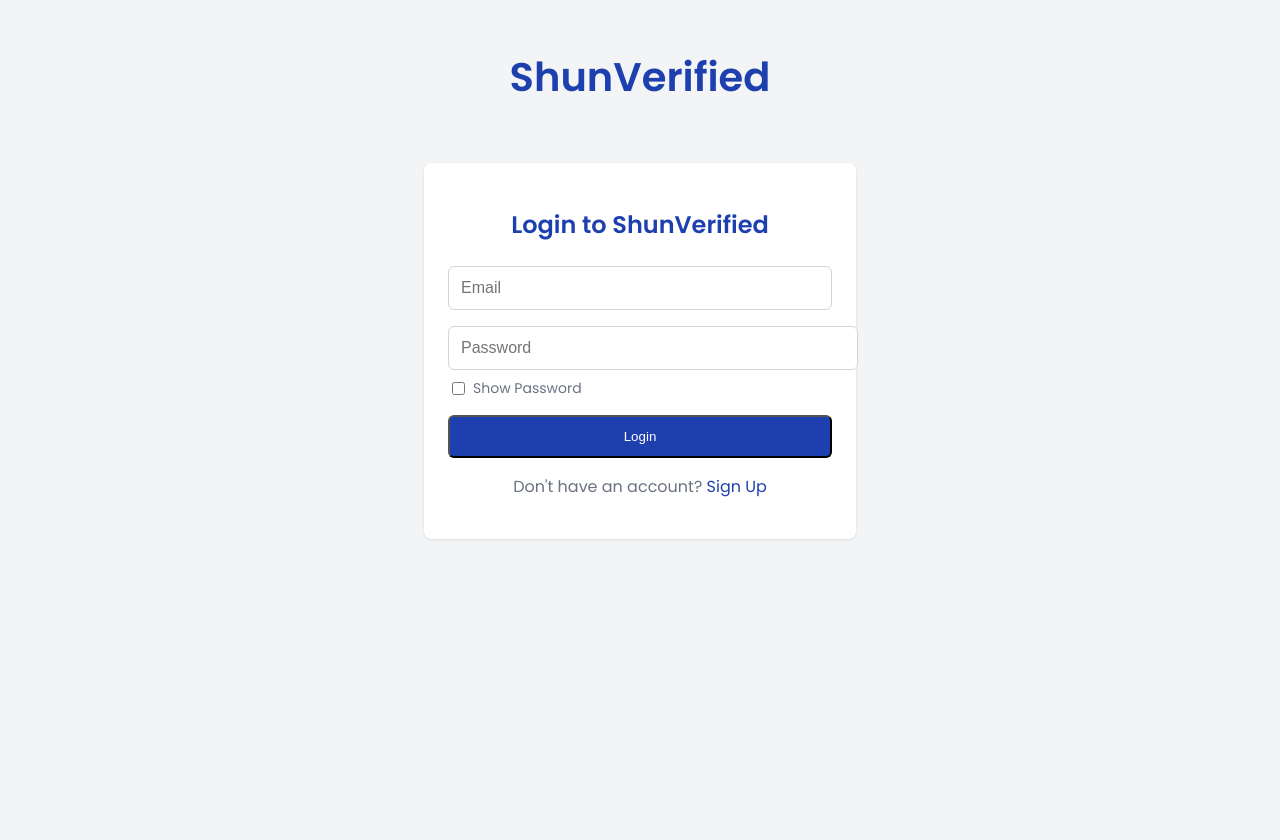
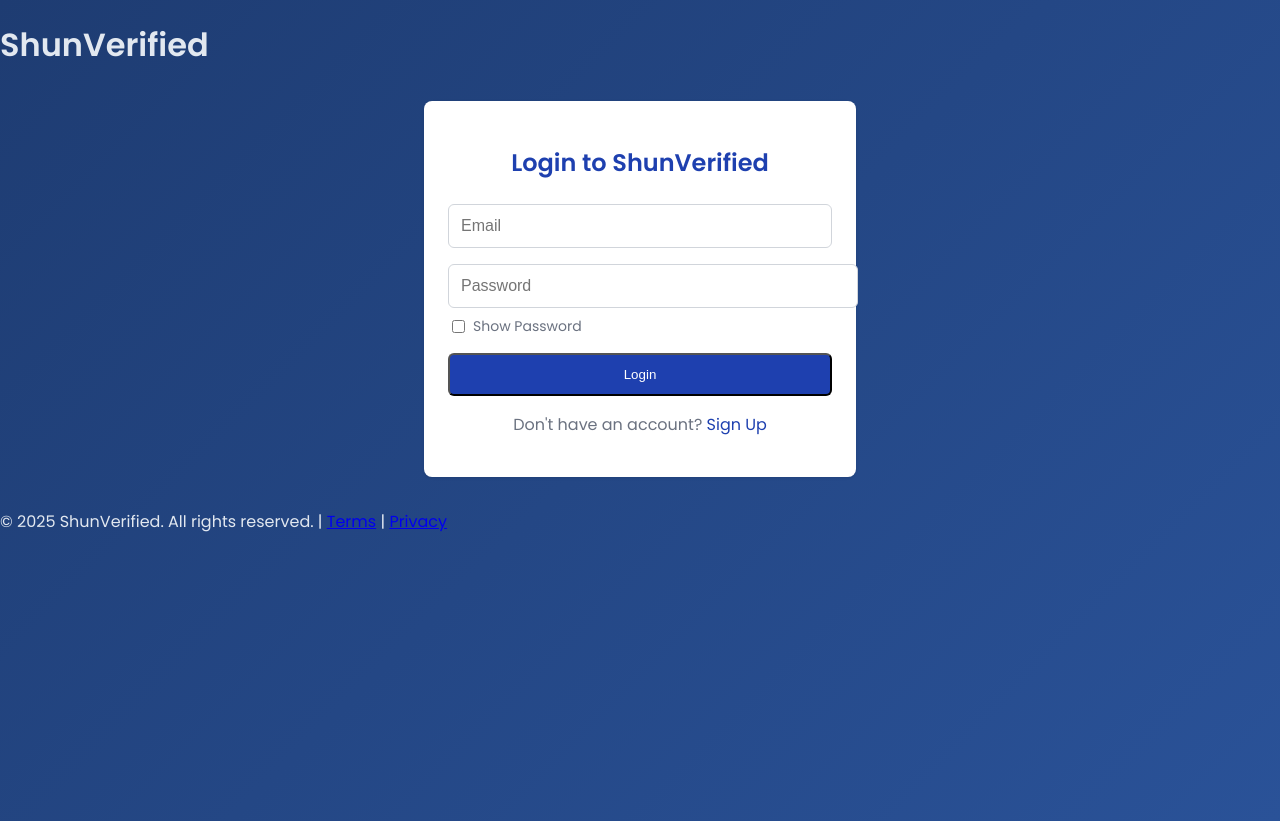
Before and after one commit to Yrnshundem/shunverified, a React (Create React App) app in the folder frontend/: page / in a window 1280 px wide. Built offline with nearby package versions, Linux system fonts and the light colour scheme; no server answers.

Commit message:
Update App.js

```diff
--- a/frontend/src/App.js
+++ b/frontend/src/App.js
@@ -6,7 +6,7 @@ import Signup from './components/Signup';
 import Deposit from './components/Deposit';
 import Dashboard from './components/Dashboard';
 import RentNumber from './components/RentNumber';
-import api from './api'; // Assuming api is in src/api.js
+import api from './api';
 
 function App() {
   const [token, setToken] = useState(localStorage.getItem('token'));
@@ -29,15 +29,14 @@ function App() {
     localStorage.removeItem('token');
     localStorage.removeItem('userId');
     localStorage.removeItem('credits');
-    window.location.href = '/'; // Redirect to root to trigger login route
+    window.location.href = '/';
   };
 
-  // Real-time credit update
   useEffect(() => {
     let interval;
     if (userId && token) {
       interval = setInterval(() => {
-        api.get(`/api/user/${userId}`, { // Adjusted to match likely backend route
+        api.get(`/api/auth/user/${userId}`, {
           headers: { Authorization: `Bearer ${token}` }
         })
           .then(res => {
@@ -48,38 +47,49 @@ function App() {
             }
           })
           .catch(err => console.log('Error fetching credits:', err.response?.data || err.message));
-      }, 60000); // Check every minute
+      }, 60000);
     }
-    return () => clearInterval(interval); // Cleanup on unmount or state change
+    return () => clearInterval(interval);
   }, [userId, token, credits]);
 
   return (
     <Router>
-      <div className="app-container">
-        <h1 className="app-title">ShunVerified</h1>
+      <div className="app-wrapper">
+        <header className="app-header">
+          <h1 className="app-logo">ShunVerified</h1>
+          {token && <p className="credits-display">Credits: {credits}</p>}
+        </header>
+        <div className="main-content">
           {token ? (
-          <div className="content-container">
-            <div className="user-info">
-              <p>Credits: {credits}</p>
-              <button onClick={handleLogout} className="logout-btn">Logout</button>
-            </div>
-            <nav className="nav-links">
-              <Link to="/" className="nav-link">Dashboard</Link> |
-              <Link to="/deposit" className="nav-link">Deposit</Link> |
-              <Link to="/rent" className="nav-link">Rent Number</Link>
+            <div className="dashboard-layout">
+              <aside className="sidebar">
+                <nav className="sidebar-nav">
+                  <Link to="/" className="nav-item">Dashboard</Link>
+                  <Link to="/deposit" className="nav-item">Deposit</Link>
+                  <Link to="/rent" className="nav-item">Rent Number</Link>
+                  <button onClick={handleLogout} className="nav-item logout-btn">Logout</button>
                 </nav>
+              </aside>
+              <main className="content-area fade-in">
                 <Routes>
                   <Route path="/" element={<Dashboard userId={userId} token={token} setCredits={setCredits} />} />
                   <Route path="/deposit" element={<Deposit userId={userId} token={token} setCredits={setCredits} />} />
                   <Route path="/rent" element={<RentNumber userId={userId} token={token} setCredits={setCredits} />} />
                 </Routes>
+              </main>
             </div>
           ) : (
+            <div className="auth-container fade-in">
               <Routes>
                 <Route path="/" element={<Login onLogin={handleLogin} />} />
                 <Route path="/signup" element={<Signup onLogin={handleLogin} />} />
               </Routes>
+            </div>
           )}
+        </div>
+        <footer className="app-footer">
+          <p>© 2025 ShunVerified. All rights reserved. | <a href="/terms">Terms</a> | <a href="/privacy">Privacy</a></p>
+        </footer>
       </div>
     </Router>
   );
```
Lines whose indentation alone changed are shown as unchanged.
